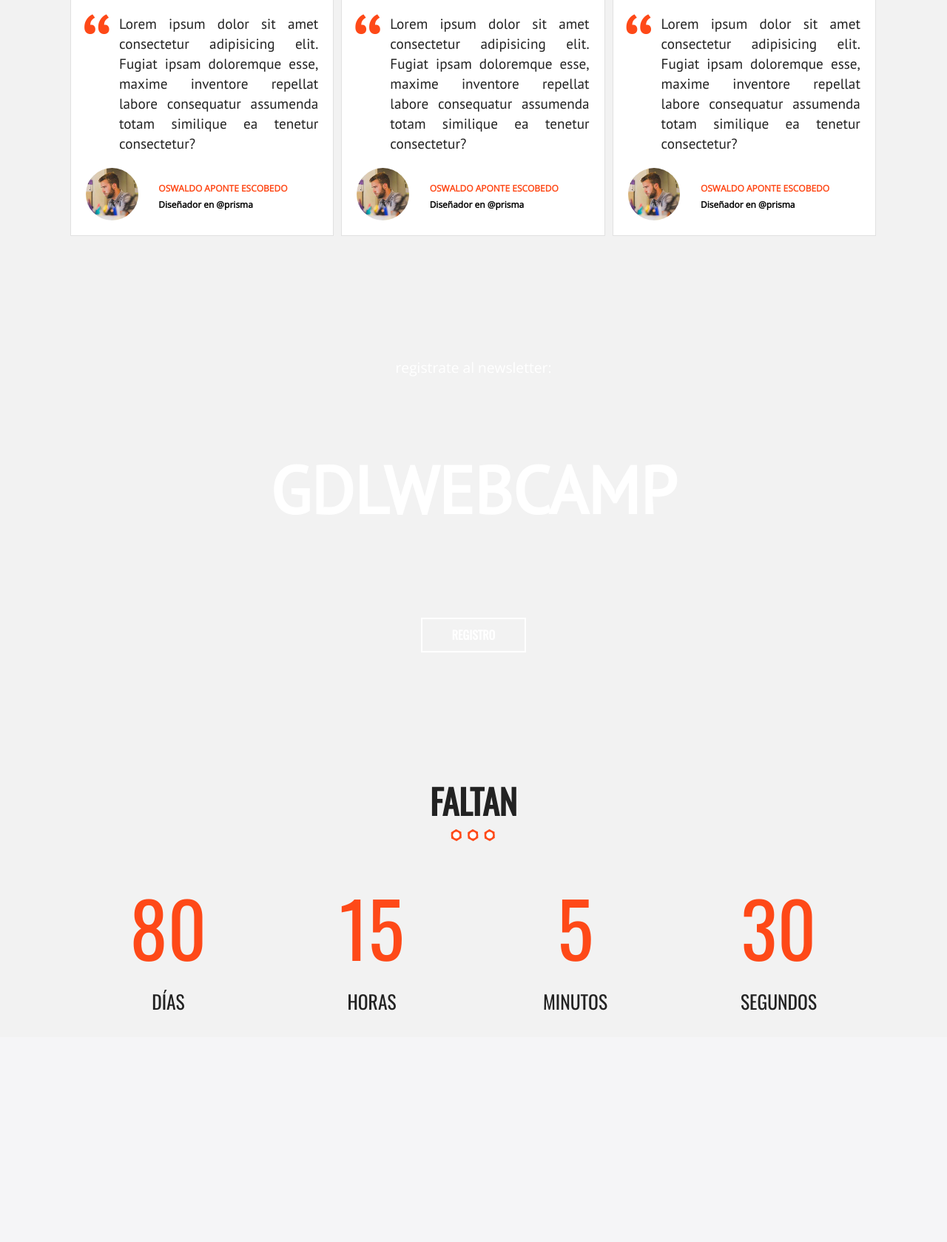
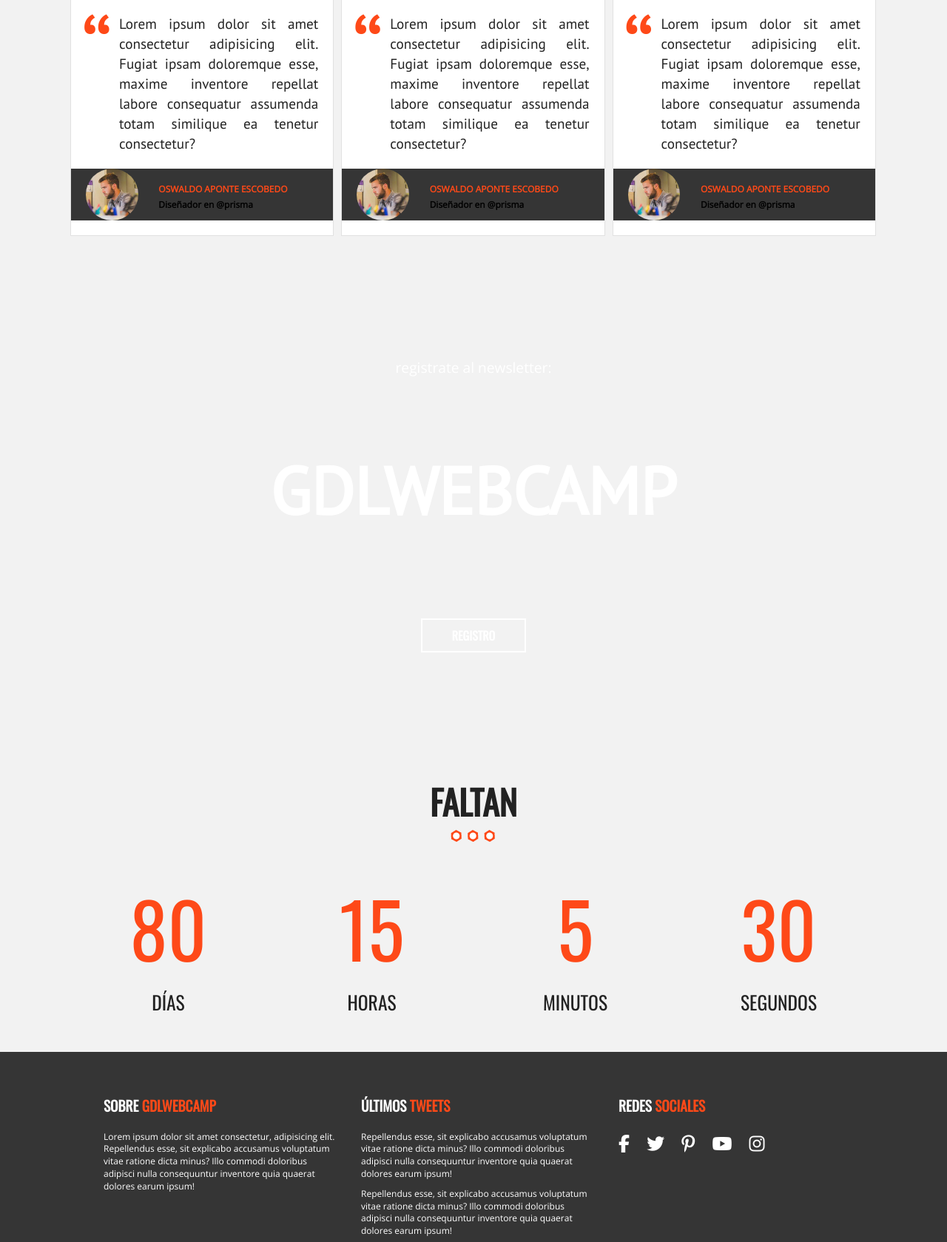
Before and after one commit to danlsk1986/desarrolloWebCompleto, a PHP site: page / in a window 1280 px wide. Shown: the part 4821-6500 px from the top of the page at 74% size. Before the commit the page ends 6187 px from the top, so only its background shows below. Run offline with PHP 8.4, Linux system fonts and the light colour scheme; some libraries are stand-ins or nearby versions.

Commit message:
Agregando el footer

```diff
--- a/css/main.css
+++ b/css/main.css
@@ -773,6 +773,59 @@
     }
 
 
+    /* Footer */
+
+    footer {
+        background-color: #353535;
+        padding-top: 40px;
+        margin-top: 20px;
+    }
+
+    footer .contenedor {
+        color: #ffffff;
+        padding: 0 20px;
+        font-size: 12px;
+    }
+
+    @media only screen and (min-width:768px) {
+        footer .contenedor > div {
+            width: 30%;
+            margin-left: 30px;
+            float: left;
+
+        }
+    }
+
+    footer h3 {
+        color: #ffffff;
+        text-transform: uppercase;
+        font-family: 'Oswald', sans-serif;
+        margin-bottom: 20px;
+    }
+
+    footer h3 span {
+        color: #fe4918;
+    }
+    footer .ultimos-tweets li {
+        margin-bottom: 10px;
+    }
+
+    footer nav.redes-sociales {
+        text-align: left;
+    }
+
+    p.copyright {
+        background-color: #2e2e2e;
+        color: #ffffff;
+        padding: 10px 0;
+        margin: 20px 0 0 0;
+        text-align: center;
+    }
+
+
+
+
+
 
 
 
--- a/index.html
+++ b/index.html
@@ -293,6 +293,37 @@
         </div>
     </section>
 
+    <footer class="site-footer">
+        <div class="contenedor clearfix">
+            <div class="footer-informacion">
+                <h3>Sobre <span>gdlwebcamp</span></h3>
+                <p>Lorem ipsum dolor sit amet consectetur, adipisicing elit. Repellendus esse, sit explicabo accusamus voluptatum vitae ratione dicta minus? Illo commodi doloribus adipisci nulla consequuntur inventore quia quaerat dolores earum ipsum!</p>
+            </div>
+            <div class="ultimos-tweets">
+                <h3>Últimos <span>tweets</span></h3>
+                <ul>
+                    <li>Repellendus esse, sit explicabo accusamus voluptatum vitae ratione dicta minus? Illo commodi doloribus adipisci nulla consequuntur inventore quia quaerat dolores earum ipsum!</li>
+                    <li>Repellendus esse, sit explicabo accusamus voluptatum vitae ratione dicta minus? Illo commodi doloribus adipisci nulla consequuntur inventore quia quaerat dolores earum ipsum!</li>
+                    <li>Repellendus esse, sit explicabo accusamus voluptatum vitae ratione dicta minus? Illo commodi doloribus adipisci nulla consequuntur inventore quia quaerat dolores earum ipsum!</li>
+                </ul>
+            </div>
+            <div class="menu">
+                <h3>Redes <span>sociales</span></h3>
+                    <nav class="redes-sociales">
+                        <a href="#"><i class="fab fa-facebook-f" aria-hidden="true"></i></a>
+                        <a href="#"><i class="fab fa-twitter" aria-hidden="true"></i></a>
+                        <a href="#"><i class="fab fa-pinterest-p" aria-hidden="true"></i></a>
+                        <a href="#"><i class="fab fa-youtube" aria-hidden="true"></i></a>
+                        <a href="#"><i class="fab fa-instagram" aria-hidden="true"></i></a>
+                    </nav>
+            </div>
+        </div>
+
+        <p class="copyright">
+            Todos los derechos reservados GDLWEBCAMP 2016.
+        </p>
+    </footer>
+
 
 
     <script src="https://kit.fontawesome.com/9a57a03203.js" crossorigin="anonymous"></script>
```
